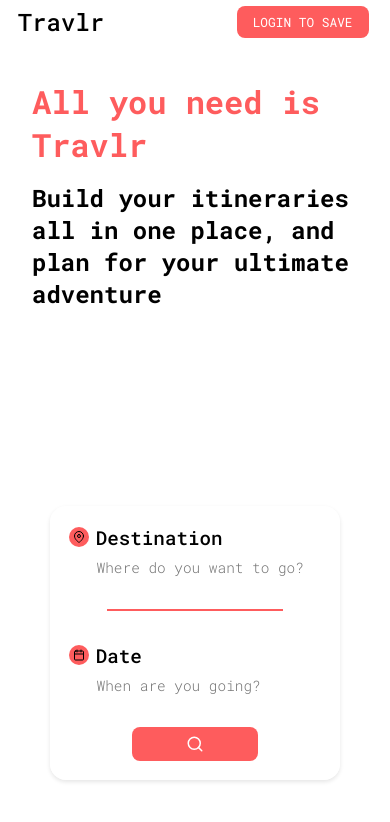
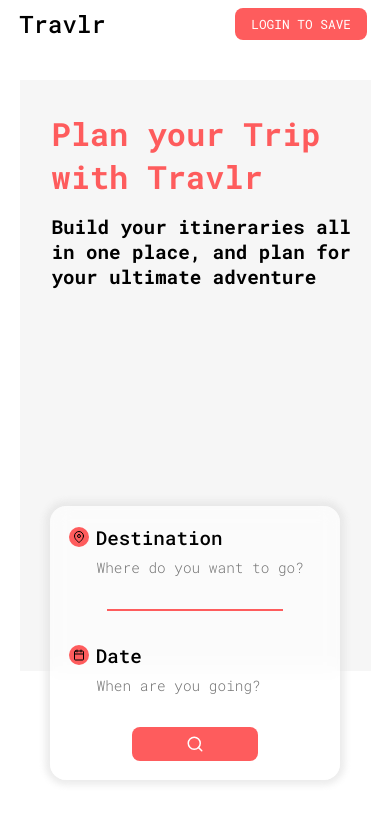
Before and after one commit to daannte/travlr, a React (Vite) app: page / in a window 390 px wide. Shown: the top 822 px of the page. Built offline with nearby package versions, Linux system fonts and the light colour scheme; no server answers.

Commit message:
refactor: Changed home page again

```diff
--- a/src/components/navbar/Navbar.css
+++ b/src/components/navbar/Navbar.css
@@ -4,7 +4,7 @@
   align-items: center;
   position: absolute;
   width: 100%;
-  padding: 0.4rem;
+  padding: 0.5rem;
   background: white;
 }
 
--- a/src/pages/home/Home.css
+++ b/src/pages/home/Home.css
@@ -1,45 +1,66 @@
 .home-container {
   display: flex;
   flex-direction: column;
-  justify-content: center;
   align-items: center;
   height: 100vh;
 }
 
 .home-search-container {
   position: absolute;
-  bottom: 25%;
+  bottom: 16%;
   background: rgba(255, 255, 255, 0.6);
-  box-shadow: 0 2px 4px rgba(0, 0, 0, 0.1);
+  box-shadow: 0 0 6px 5px rgba(223, 223, 223, 0.6);
   backdrop-filter: blur(10px);
+  -webkit-backdrop-filter: blur(10px);
   z-index: 5;
   padding: 1.2rem;
   border-radius: 16px;
 }
 
+.home-hero-container {
+  background: #f6f6f6;
+  width: 90%;
+  height: 70%;
+  display: flex;
+  align-items: center;
+  margin-top: 5rem;
+  position: relative;
+}
+
 .home-title-text {
-  position: absolute;
-  left: 10%;
-  top: 25%;
-  z-index: 1;
+  display: flex;
+  flex-direction: column;
+  align-items: flex-start;
+  justify-content: center;
+  text-align: left;
+  height: 100%;
+  width: 35%;
+  margin-left: 4rem;
 }
 
 .home-title {
   color: #fe5c5d;
+  font-size: 3rem;
+  display: flex;
+  justify-content: center;
 }
 
 .home-title-subtext {
   margin-top: 1rem;
-  width: 20rem;
+  max-width: 24rem;
+  font-size: 1.2rem;
+}
+
+.home-hero-image-container {
+  display: flex;
+  justify-content: flex-end;
+  height: 100%;
 }
 
 .home-hero-image {
-  margin-bottom: 10rem;
-  width: 80%;
-  height: auto;
-  max-height: 60vh;
+  width: 100%;
+  height: 100%;
   object-fit: cover;
-  clip-path: polygon(4.2% 0%, 95.3% 0%, 95.8% 100%, 47.7% 100%);
 }
 
 .home-form-container {
@@ -145,13 +166,39 @@
     justify-content: center;
   }
 
+  .home-title {
+    font-size: 2rem;
+  }
+
   .home-title-text {
-    text-align: left;
-    width: 20rem;
-    top: 5rem;
-    left: 2rem;
-    display: flex;
-    flex-direction: column;
-    align-items: center;
+    width: 100%;
+    justify-content: flex-start;
+    margin-left: 2rem;
+    margin-top: 4rem;
+  }
+
+  .home-hero-image-container {
+    width: 0;
   }
 }
+
+@media (max-width: 840px) and (min-width: 640px) {
+  .home-hero-container {
+    flex-direction: column;
+  }
+
+  .home-title-text {
+    width: 90%;
+    justify-content: flex-start;
+    margin-top: 2rem;
+    margin-bottom: 2rem;
+  }
+
+  .home-title {
+    width: 32rem;
+  }
+
+  .home-hero-image-container {
+    width: 100%;
+  }
+}
--- a/src/pages/home/Home.tsx
+++ b/src/pages/home/Home.tsx
@@ -102,14 +102,18 @@ function Home({ savedDests }: HomeProps) {
 
   return (
     <div className="home-container">
+      <div className="home-hero-container">
         <div className="home-title-text">
-        <h1 className="home-title">All you need is Travlr</h1>
+          <h1 className="home-title">Plan your Trip with Travlr</h1>
           <h2 className="home-title-subtext">
             Build your itineraries all in one place, and plan for your ultimate
             adventure
           </h2>
         </div>
+        <div className="home-hero-image-container">
           <img className="home-hero-image" src={heroImage} alt="Hero Image" />
+        </div>
+      </div>
       <div className="home-search-container">
         <form className="home-form-container" onSubmit={handleSubmit}>
           <div className="destination-container">
```
Lines whose indentation alone changed are shown as unchanged.
